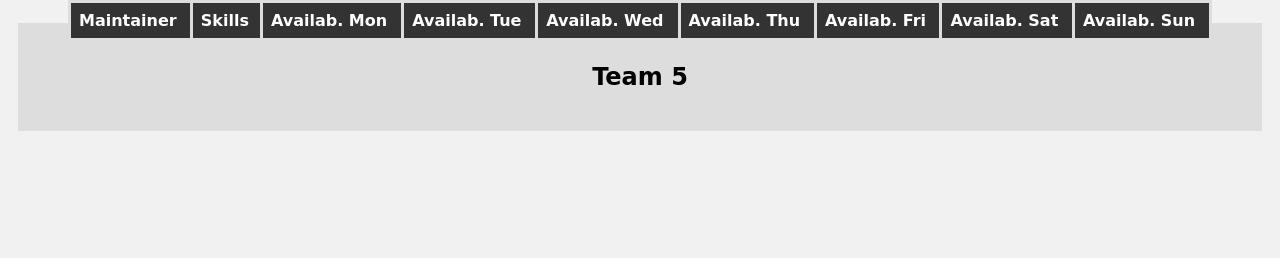
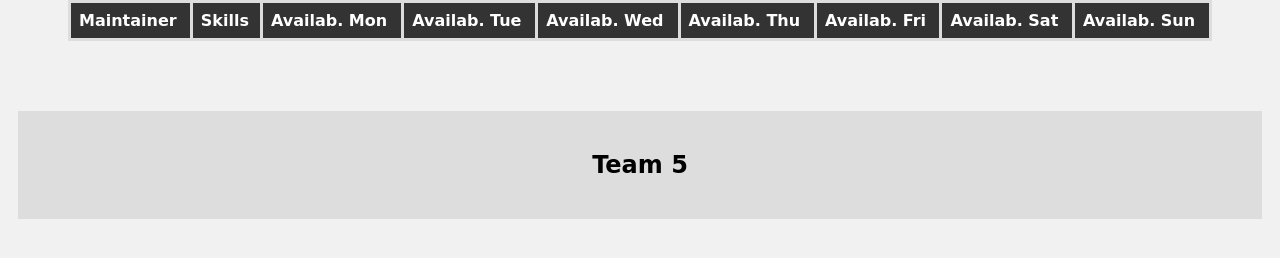
Before and after one commit to avistocco6/progetto_se_gruppo5, a PHP site: template src/views/choosemaintainer.php in a window 1280 px wide. Shown: the part 296-554 px from the top of the page. Run offline with PHP 8.4, Linux system fonts and the light colour scheme; the template is opened without the code that fills it, so the values that code supplies are empty; some libraries are stand-ins or nearby versions; some web fonts are replaced.

Commit message:
fixed html & css

```diff
--- a/src/views/choosemaintainer.php
+++ b/src/views/choosemaintainer.php
@@ -74,7 +74,7 @@
 
             </tbody>
           </table>
-          <table id="maint-availab" style=" float: right; clear: left; top:320; left: 25.7%; overflow: hidden;" >
+          <table id="maint-availab">
             <thead>
               <tr>
                 <th>Maintainer</th>
```
